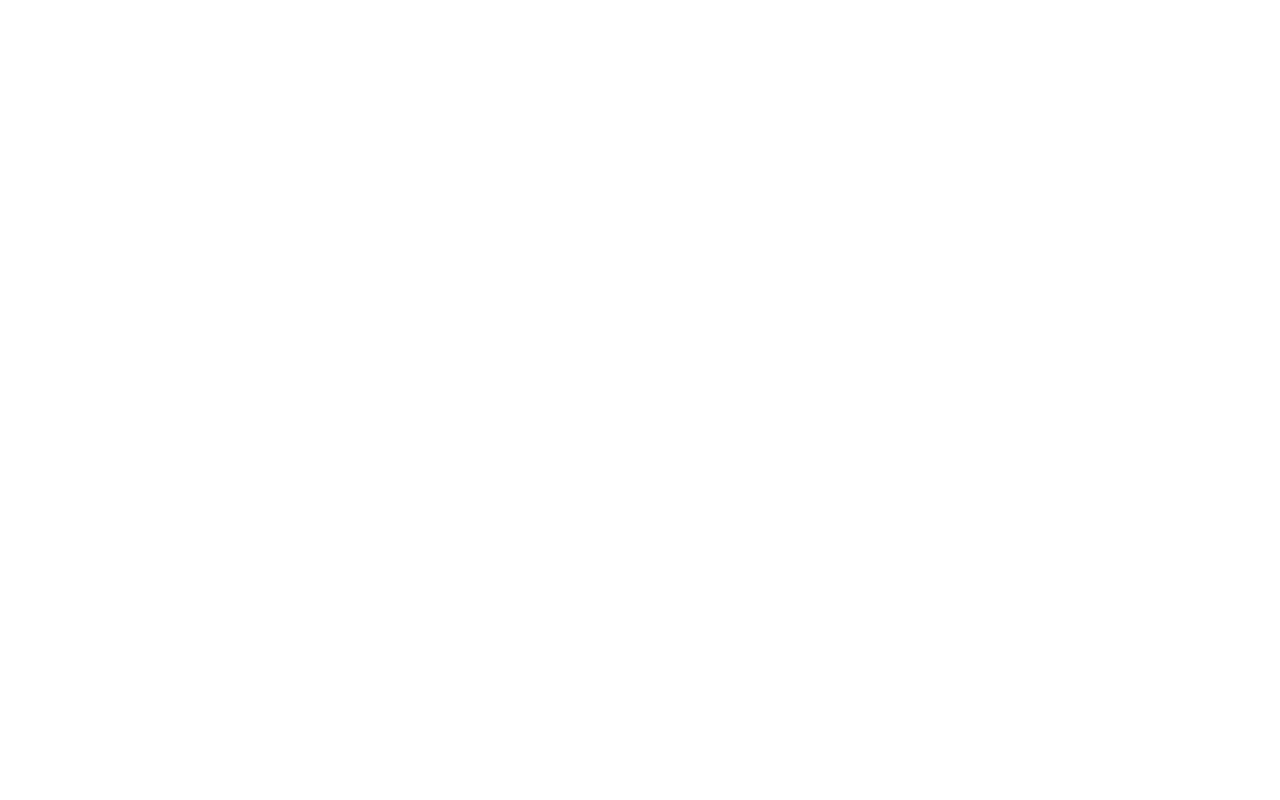
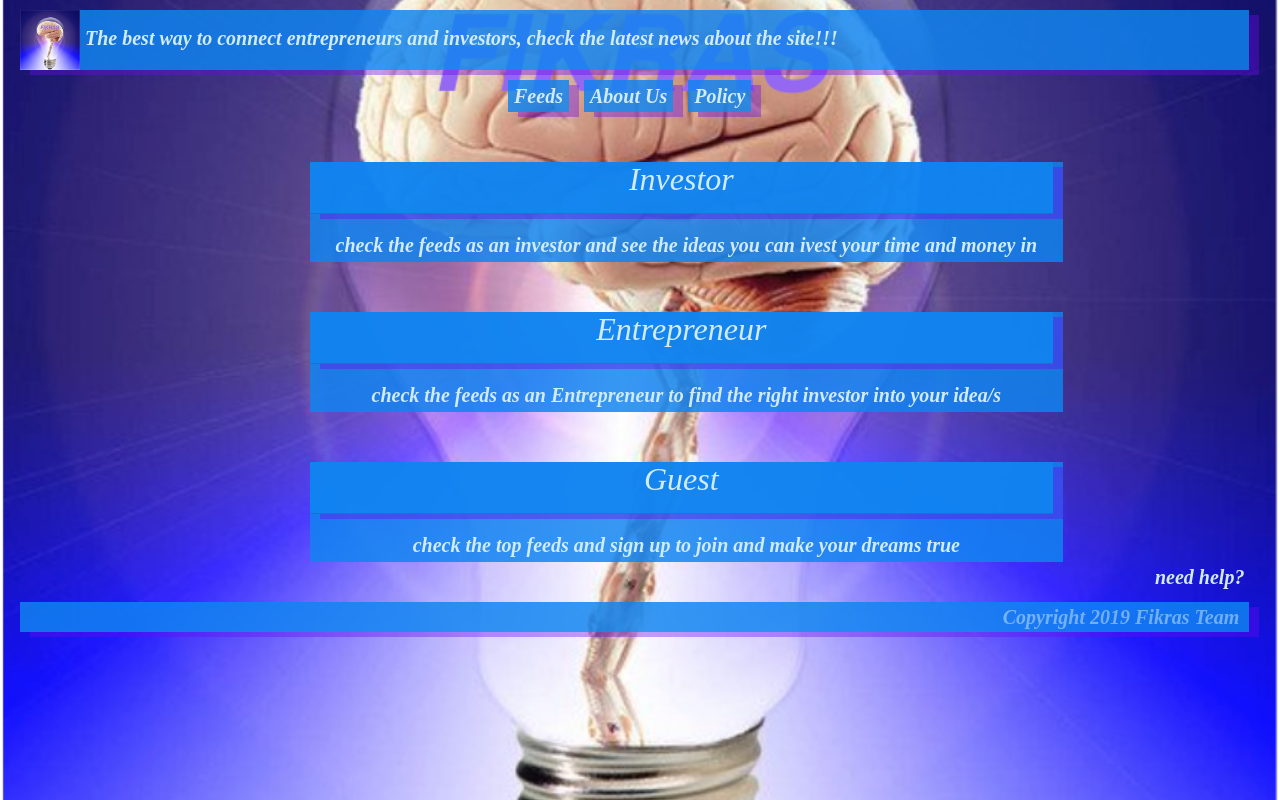
Before and after one commit to renaqusai/fikras, a plain HTML site: page html/feed.html in a window 1280 px wide. Drawn offline with nearby package versions, Linux system fonts and the light colour scheme.

Commit message:
menu bar fixed

```diff
--- a/assets/css/style.css
+++ b/assets/css/style.css
@@ -64,17 +64,22 @@ section{
 
 }
 .contact{
+    /* margin-top: 450px; */
+    position: sticky;
+    bottom: 60px;
+    margin-right: 20px;
     text-align: right;
-    margin-top: 50px;
-    margin-right: 20px;
 }
 footer{
     background-color: rgba(16, 132, 241, 0.835);
     margin-left: 10px;
+    margin-top: 10px;
     width: 98%;
     box-shadow: 10px 5px rgba(109, 10, 238, 0.39);
     text-align: end;
-    margin-bottom: 10px;
+    position: sticky;
+    bottom: 10px;
+    padding: 0px 10px 0px 10px;
 }
 #watermark{
     opacity: 0.5;
--- /dev/null
+++ b/html/contact.html
@@ -0,0 +1,40 @@
+<!DOCTYPE html>
+<html lang="en">
+
+<head>
+    <meta charset="UTF-8">
+    <meta name="viewport" content="width=device-width, initial-scale=1.0">
+    <meta http-equiv="X-UA-Compatible" content="ie=edge">
+    <title>Fikras</title>
+    <link rel="stylesheet" href="../assets/css/reset.css">
+    <link rel="stylesheet" href="https://maxcdn.bootstrapcdn.com/bootstrap/4.0.0-alpha.6/css/bootstrap.min.css"
+        integrity="sha384-rwoIResjU2yc3z8GV/NPeZWAv56rSmLldC3R/AZzGRnGxQQKnKkoFVhFQhNUwEyJ" crossorigin="anonymous">
+    <link rel="stylesheet" href="../assets/css/style.css">
+</head>
+
+<body>
+        <header>
+        <a  href="../index.html"><img src="../assets/images/fikras.logo.png" width="60px" height="60px" alt="Home"></a>
+
+    <!-- Here is the title of the header -->
+
+            The best way to connect entrepreneurs and investors, check the latest news about the site!!!
+
+            </header>
+     <nav>
+        <button class="navbutton"><a href="feed.html">Feeds</a></button>
+        <button class="navbutton"><a href="about.html">About Us</a></button>
+        <button class="navbutton"><a href="policy.html">Policy</a></button>
+
+    </nav>
+    <div>
+        <section>
+        <title>Contact us</title>
+        <form>Name Surname</form>
+        </section>
+        <div class="contact"><a href="contact.html">need help?</a></div>
+    </div>
+    <div><footer><p id="watermark">Copyright 2019 Fikras Team</p></footer></div>
+</body>
+
+</html>
--- a/html/feed.html
+++ b/html/feed.html
@@ -0,0 +1,48 @@
+<!DOCTYPE html>
+<html lang="en">
+
+<head>
+    <meta charset="UTF-8">
+    <meta name="viewport" content="width=device-width, initial-scale=1.0">
+    <meta http-equiv="X-UA-Compatible" content="ie=edge">
+    <title>Fikras</title>
+    <link rel="stylesheet" href="../assets/css/reset.css">
+    <link rel="stylesheet" href="https://maxcdn.bootstrapcdn.com/bootstrap/4.0.0-alpha.6/css/bootstrap.min.css"
+        integrity="sha384-rwoIResjU2yc3z8GV/NPeZWAv56rSmLldC3R/AZzGRnGxQQKnKkoFVhFQhNUwEyJ" crossorigin="anonymous">
+    <link rel="stylesheet" href="../assets/css/style.css">
+</head>
+
+<body>
+        <header>
+        <a  href="../index.html"><img src="../assets/images/fikras.logo.png" width="60px" height="60px" alt="Home"></a>
+
+    <!-- Here is the title of the header -->
+
+            The best way to connect entrepreneurs and investors, check the latest news about the site!!!
+
+            </header>
+     <nav>
+        <button class="navbutton"><a href="feed.html">Feeds</a></button>
+        <button class="navbutton"><a href="about.html">About Us</a></button>
+        <button class="navbutton"><a href="policy.html">Policy</a></button>
+
+    </nav>
+    <div>
+        <section>
+            <div class="navbutton" alt="Investor"><a href="investor.html"><h2>Investor</h2></a><hr>
+            </div><p>check the feeds as an investor and see the ideas you can ivest your time and money in</p>
+        </section>
+        <section>
+            <div class="navbutton" alt="Entrepreneur"><a href="entrep.html"><h2>Entrepreneur</h2></a><hr>
+            </div><p>check the feeds as an Entrepreneur to find the right investor into your idea/s</p>
+        </section>
+        <section>
+        <div class="navbutton" alt="Guest"><a href="../index.html"><h2>Guest</h2></a><hr>
+        </div><p>check the top feeds and sign up to join and make your dreams true</p>
+        </section>
+        <div class="contact"><a href="contact.html">need help?</a></div>
+    </div>
+    <div><footer><p id="watermark">Copyright 2019 Fikras Team</p></footer></div>
+</body>
+
+</html>
```
Also changed, not shown: html/entrep.html (+48 -0 lines), html/guest.html (+48 -0 lines), html/investor.html (+48 -0 lines), html/policy.html (+48 -0 lines), index.html (+1 -1 lines).
